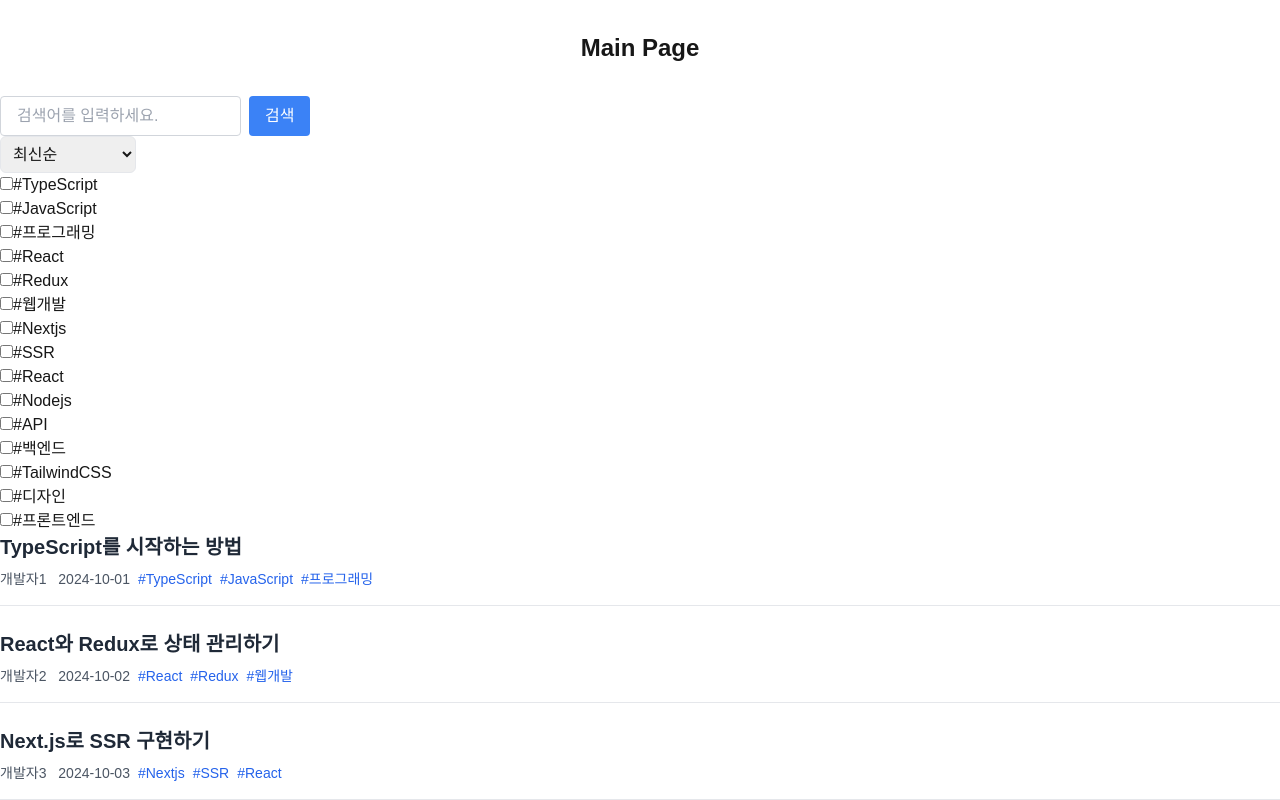
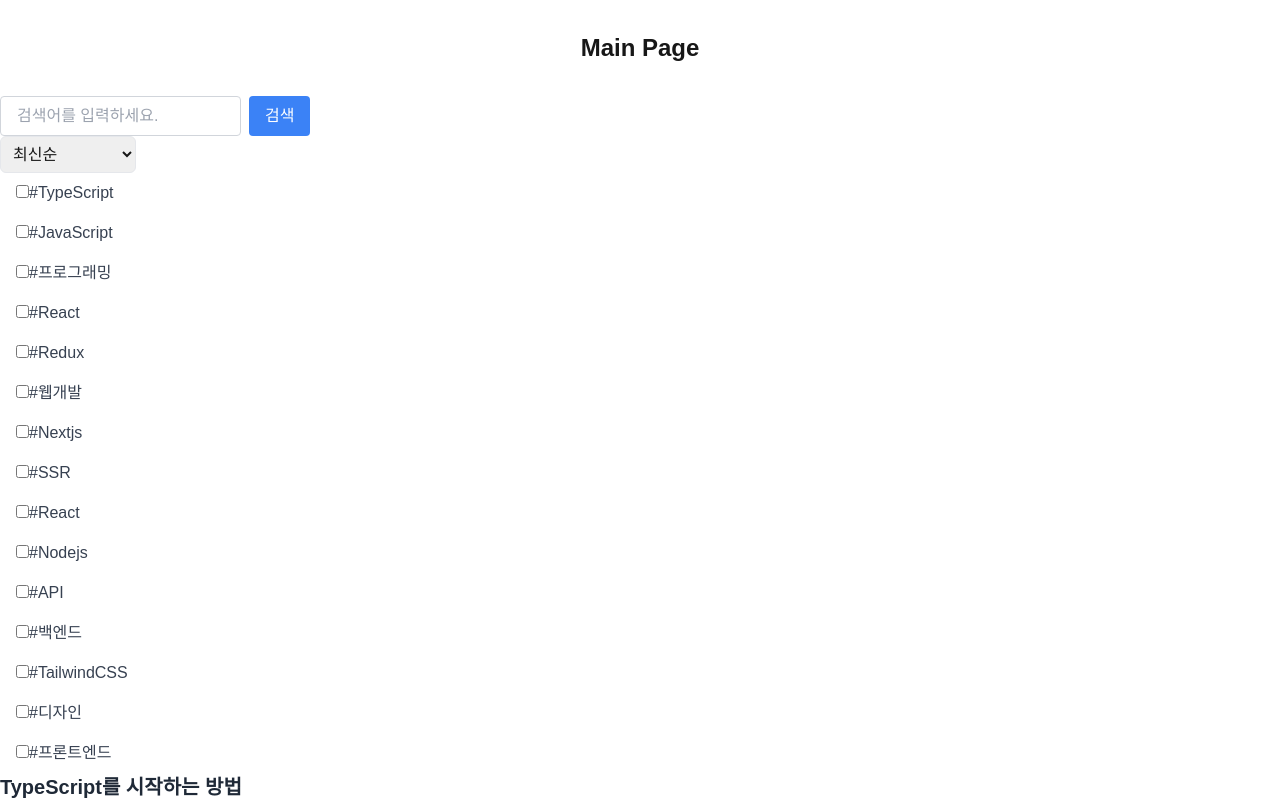
Before and after one commit to songhyein0123/code404, a Next.js app: page /post in a window 1280 px wide. Shown: the top 800 px of the page. Built offline with nearby package versions, Linux system fonts and the light colour scheme.

Commit message:
style: 언어 선택을 보여주는 컴포넌트에 CSS 추가

```diff
--- a/src/app/post/_components/LanguageFilter.tsx
+++ b/src/app/post/_components/LanguageFilter.tsx
@@ -6,12 +6,17 @@ interface LanguageFilterProps {
 
 const LanguageFilter = ({ allHashtags, selectedTags, onTagChange }: LanguageFilterProps) => {
     return (
-        <div>
+        <div className="relative">
             {allHashtags.map((tag) => (
-                <div key={tag}>
+                <div key={tag} className="px-4 py-2">
                     <label>
-                        <input type="checkbox" checked={selectedTags.includes(tag)} onChange={() => onTagChange(tag)} />
-                        <span>{tag}</span>
+                        <input
+                            type="checkbox"
+                            checked={selectedTags.includes(tag)}
+                            onChange={() => onTagChange(tag)}
+                            className="mr2"
+                        />
+                        <span className="text-gray-700">{tag}</span>
                     </label>
                 </div>
             ))}
```
